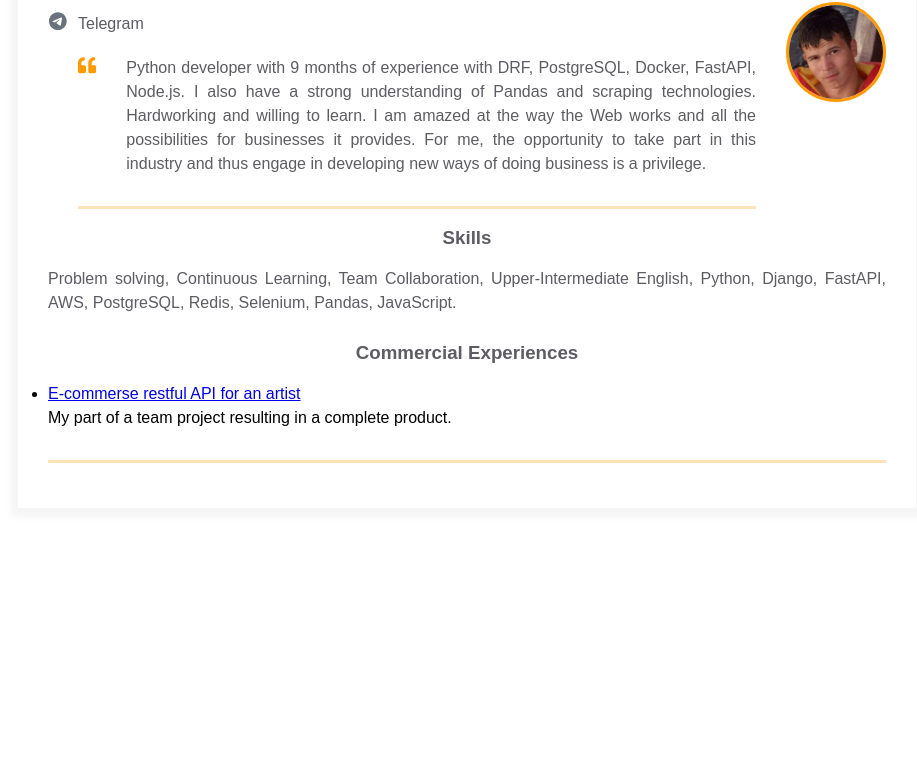
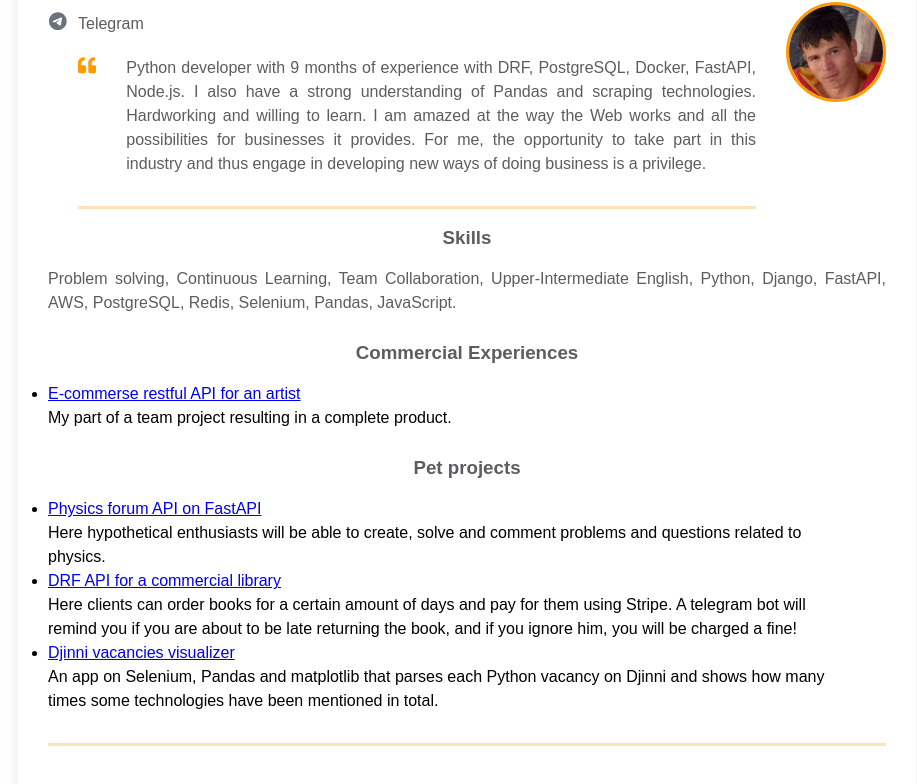
Before and after one commit to sashabryl/homepage, a plain HTML site: page index.html in a window 1280 px wide. Shown: the part 322-1106 px from the top of the page, without its empty margins (173-1090 px from the left). Before the commit the page ends 881 px from the top, so only its background shows below. Drawn offline with Linux system fonts and the light colour scheme.

Commit message:
Add pet projects block

```diff
--- a/index.html
+++ b/index.html
@@ -146,6 +146,18 @@
                   <li><a href="https://github.com/sashabryl/roksi-back/">E-commerse restful API for an artist</a> <br> <p>My part of a team project resulting in a complete product.</p></li>
                 </ul>
               </div>
+            </div>
+            <br>
+            <div class="skills">
+              <h3 class="skills__header">Pet projects</h3>
+              <div class="experiences">
+                <ul>
+                  <li><a href="https://github.com/sashabryl/fastapi-physics/">Physics forum API on FastAPI</a> <br> <p>Here hypothetical enthusiasts will be able to create, solve and comment problems and questions related to physics.</p></li>
+                  <li><a href="https://github.com/sashabryl/library-api/">DRF API for a commercial library</a> <br> <p>Here clients can order books for a certain amount of days and pay for them using Stripe. A telegram bot will remind you if you are about to be late returning the book, and if you ignore him, you will be charged a fine!</p></li>
+                  <li><a href="https://github.com/sashabryl/djinni-vacancies-analisys">Djinni vacancies visualizer</a> <br> <p>An app on Selenium, Pandas and matplotlib that parses each Python vacancy on Djinni and shows how many times some technologies have been mentioned in total.</p></li>
+                </ul>
+              </div>
+            </div>
 
               <div class="additional-info fv"></div>
             </div>
```
